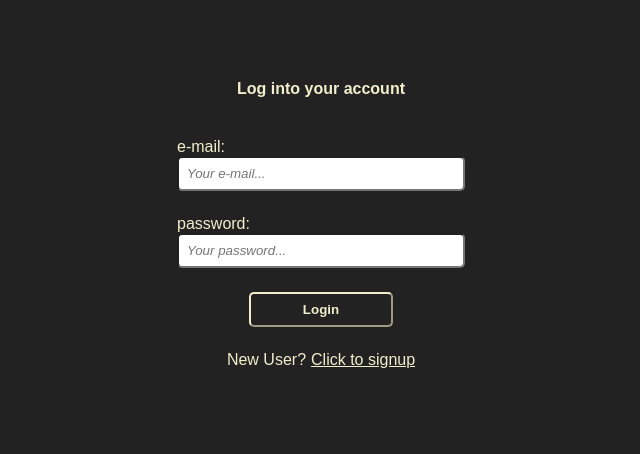
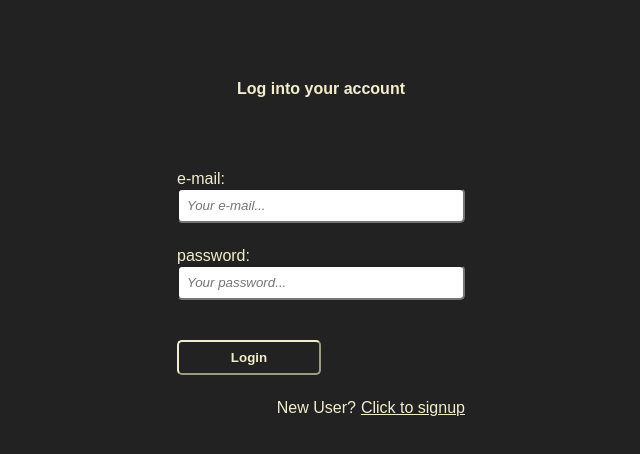
Before and after one commit to ML6503/userWelcomeApp, a React app in the folder client/: page / in a window 1280 px wide. Shown: the top 454 px of the page, without its empty margins (319-959 px from the left). Built offline with nearby package versions, Linux system fonts and the light colour scheme; no server answers; a web font is replaced by a local one.

Commit message:
feat: add error for existing email user + jwt decode

```diff
--- a/client/package.json
+++ b/client/package.json
@@ -36,6 +36,7 @@
   },
   "dependencies": {
     "axios": "^1.2.6",
+    "jwt-decode": "^3.1.2",
     "mobx": "^6.7.0",
     "mobx-react-lite": "^3.4.0",
     "react": "^18.2.0",
--- a/client/src/components/App.tsx
+++ b/client/src/components/App.tsx
@@ -2,7 +2,7 @@ import { FC, useEffect, useContext, useState } from 'react';
 import { observer } from 'mobx-react-lite';
 import WelcomeAnimation from './WelcomeAnimation';
 import { AppContext } from '../index';
-import Enter from './Enter';
+import Auth from './Auth';
 import { IUser } from 'utils/interface';
 
 const App: FC = observer(() => {
@@ -41,7 +41,7 @@ const App: FC = observer(() => {
           </div>
         </div>
       )}
-      {!isLoggedIn && <Enter />}
+      {!isLoggedIn && <Auth />}
     </>
   );
 });
--- a/client/src/components/Enter.tsx
+++ b/client/src/components/Auth.tsx
@@ -1,13 +1,19 @@
-import React, { useState, useReducer } from 'react';
+import React, { useState, useReducer, useContext } from 'react';
+import { observer } from 'mobx-react-lite';
 import { IUser, IValueUser } from 'utils/interface';
 import { registration, login } from '../http/userAPI';
 import PasswordInput from './form/PasswordInput';
 import FullNameInput from './form/FullNameInput';
 import EmailInput from './form/EmailInput';
 import SignupEl from './form/SignupEl';
+import { AppContext } from '../index';
+import { AxiosError } from 'axios';
 
-const Enter = () => {
+const Auth = observer(() => {
+  const appContext = useContext(AppContext);
   const [isNewUser, setIsNewUser] = useState<boolean>(false);
+  const [error, setError] = useState<string | undefined>('');
+
   const initalFormValues = {
     name: '',
     email: '',
@@ -25,19 +31,42 @@ const Enter = () => {
 
   const handleFormChange = (event: React.ChangeEvent<HTMLInputElement>) => {
     event.preventDefault();
+
     const value = event.target.value;
     const name = event.target.name;
-    console.log('input name  ', name);
+
+    setError((prev) => {
+      if (prev !== value) {
+        return '';
+      }
+    });
     setFormValues({ [name]: value });
   };
 
   const handleSubmit = async (e: React.FormEvent) => {
     e.preventDefault();
+    try {
+      const userStore = appContext?.user;
+      let user: IUser;
 
-    if (isNewUser) {
-      const response = await registration(name, email, password);
-    } else {
-      const response = await login(email, password);
+      if (isNewUser) {
+        user = await registration(name, email, password);
+      } else {
+        user = await login(email, password);
+        console.log('api response:', user);
+      }
+      userStore!.setUser(user);
+      userStore!.setIsAuth(true);
+    } catch (e) {
+      if (e instanceof AxiosError) {
+        const errorText = e.response?.data.message;
+        console.error(errorText);
+        if (isNewUser && errorText?.includes('email')) {
+          setError(errorText);
+        }
+      } else {
+        console.error(e);
+      }
     }
   };
 
@@ -46,22 +75,31 @@ const Enter = () => {
     setIsNewUser((prev) => !prev);
   };
 
+  const errorEl = <span className="error">{error !== '' && error}</span>;
+
+  const submitButton = (
+    <div className="form-submit-button-wrapper">
+      <button className="form-submit-button">{isNewUser ? 'Signup' : 'Login'}</button>
+    </div>
+  );
+
   return (
     <div className="user-view-wrapper">
       <div className="user-view">
         <div className="form-wraper">
           {isNewUser ? <h4>Getting started</h4> : <h4>Log into your account</h4>}
           <form className="form" onSubmit={handleSubmit}>
+            {errorEl}
             {isNewUser && <FullNameInput name={name} handleFormChange={handleFormChange} />}
             <EmailInput email={email} handleFormChange={handleFormChange} />
             <PasswordInput password={password} handleFormChange={handleFormChange} />
-            <button className="form-submit-button">{isNewUser ? 'Signup' : 'Login'}</button>
+            {submitButton}
             <SignupEl isNewUser={isNewUser} toEnterApp={toEnterApp} />
           </form>
         </div>
       </div>
     </div>
   );
-};
+});
 
-export default Enter;
+export default Auth;
--- a/client/src/components/form/FullNameInput.tsx
+++ b/client/src/components/form/FullNameInput.tsx
@@ -21,9 +21,9 @@ const FullNameInput: React.FC<IFullNameInputProps> = ({ name, handleFormChange }
         required
         minLength={5}
         min="5"
-        maxLength={50}
-        max="50"
-        pattern=".{5}"
+        maxLength={40}
+        max="40"
+        pattern=".{5,40}"
         onChange={handleFormChange}
       />
     </div>
--- a/client/src/components/style.css
+++ b/client/src/components/style.css
@@ -83,24 +83,34 @@ body {
   color: red;
 }
 
+.error {
+  color: red;
+  height: 2rem;
+  min-height: 2rem;
+  text-align: center;
+}
+
+.form-submit-button-wrapper {
+  width: 100%;
+  padding-top: 2vh;
+}
+
 .form-submit-button {
   cursor: pointer;
   width: 50%;
-  align-self: center;
   border-radius: 5px;
   font-weight: bold;
   padding: 1vh;
-  /* background-color: #78e4c2; */
   background-color: transparent;
   color: var(--app-txt-color);
   border-color: var(--app-txt-color);
 }
 
 .signup-wrapper {
-  align-self: center;
+  align-self: flex-end;
   display: flex;
   /* width: 14rem; */
-  padding: 3vh;
+  padding: 3vh 0;
   justify-content: space-between;
 }
 
--- a/client/src/http/userAPI.ts
+++ b/client/src/http/userAPI.ts
@@ -1,16 +1,21 @@
+import jwt_decode from 'jwt-decode';
+import { IUser } from 'utils/interface';
 import { host } from './host';
 
 export const registration = async (fullname: string, email: string, password: string) => {
-  const response = await host.post('api/registration', { fullname, email, password });
-  return response;
+  const { data } = await host.post('api/registration', { fullname, email, password });
+  localStorage.setItem('token', data.token);
+  return jwt_decode(data.token) as IUser;
 };
 
 export const login = async (email: string, password: string) => {
-  const response = await host.post('api/login', { email, password });
-  return response;
+  const { data } = await host.post('api/login', { email, password });
+  localStorage.setItem('token', data.token);
+  return jwt_decode(data.token) as IUser;
 };
 
 export const check = async (email: string, password: string) => {
-  const response = await host.post('api/check', { email, password });
-  return response;
+  const { data } = await host.post('api/auth', { email, password });
+  localStorage.setItem('token', data.token);
+  return jwt_decode(data.token) as IUser;
 };
```
Also changed, not shown: 1 other file (tests, documents, lock files or other folders).
